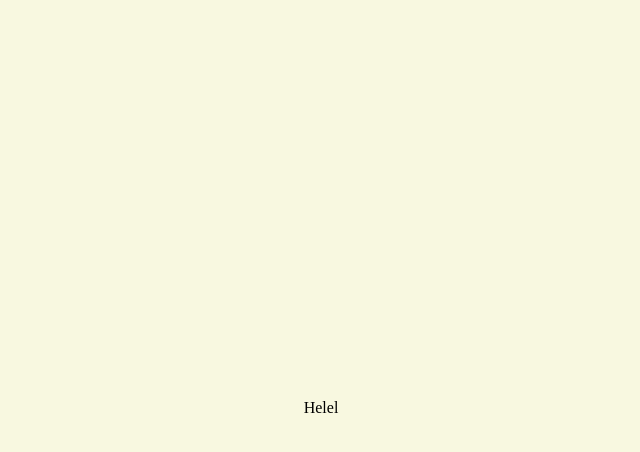
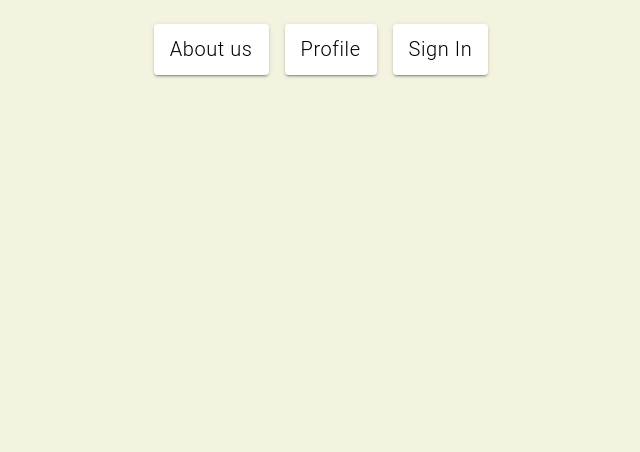
Before and after one commit to KamioKaseen/alaevTestTask, a React (Vite) app: page / in a window 1280 px wide. Shown: the top 452 px of the page, without its empty margins (319-959 px from the left). Built offline with nearby package versions, Linux system fonts and the light colour scheme.

Commit message:
feat: navigation + routes

```diff
--- a/src/App.tsx
+++ b/src/App.tsx
@@ -1,7 +1,15 @@
+import { Routes, Route } from 'react-router-dom';
+import Navigation from './components/Navigation';
+
 const App: React.FC = () => {
   return (
     <>
-      <p>Helel</p>
+      <Navigation />
+      <Routes>
+        <Route path="/" />
+        <Route path="/login" />
+        <Route path="/profile" />
+      </Routes>
     </>
   );
 };
--- /dev/null
+++ b/src/components/Navigation/index.tsx
@@ -0,0 +1,41 @@
+import { Stack, Button } from '@mui/material';
+import { Link } from 'react-router-dom';
+
+const Navigation = () => {
+  const buttonStyles = {
+    textTransform: 'none',
+    backgroundColor: 'white',
+    color: 'black',
+    fontSize: { xs: '16px', sm: '20px' },
+    padding: { xs: '6px 12px', sm: '8px 16px' },
+    fontWeight: 300,
+  }
+
+  return (
+    <Stack direction="row" spacing={2} justifyContent="center" sx={{ padding: 2 }}>
+      <Button
+        variant="contained"
+        component={Link} to="/"
+        sx={buttonStyles}
+      >
+        About us
+      </Button>
+      <Button
+        variant="contained"
+        component={Link} to="/profile"
+        sx={buttonStyles}
+      >
+        Profile
+      </Button>
+      <Button
+        variant="contained"
+        component={Link} to="/login"
+        sx={buttonStyles}
+      >
+        Sign In
+      </Button>
+    </Stack>
+  );
+}
+
+export default Navigation;
--- a/src/global.css
+++ b/src/global.css
@@ -1,6 +1,6 @@
 body {
-  background-color: rgb(248, 248, 224);
-  display: grid;
-  place-content: center;
-  height: 100vh;
+  background-color: rgb(243, 243, 223);
+  display: flex;
+  justify-content: center;
+  height: 100%;
 }
```
Also changed, not shown: src/main.tsx (+8 -8 lines).
